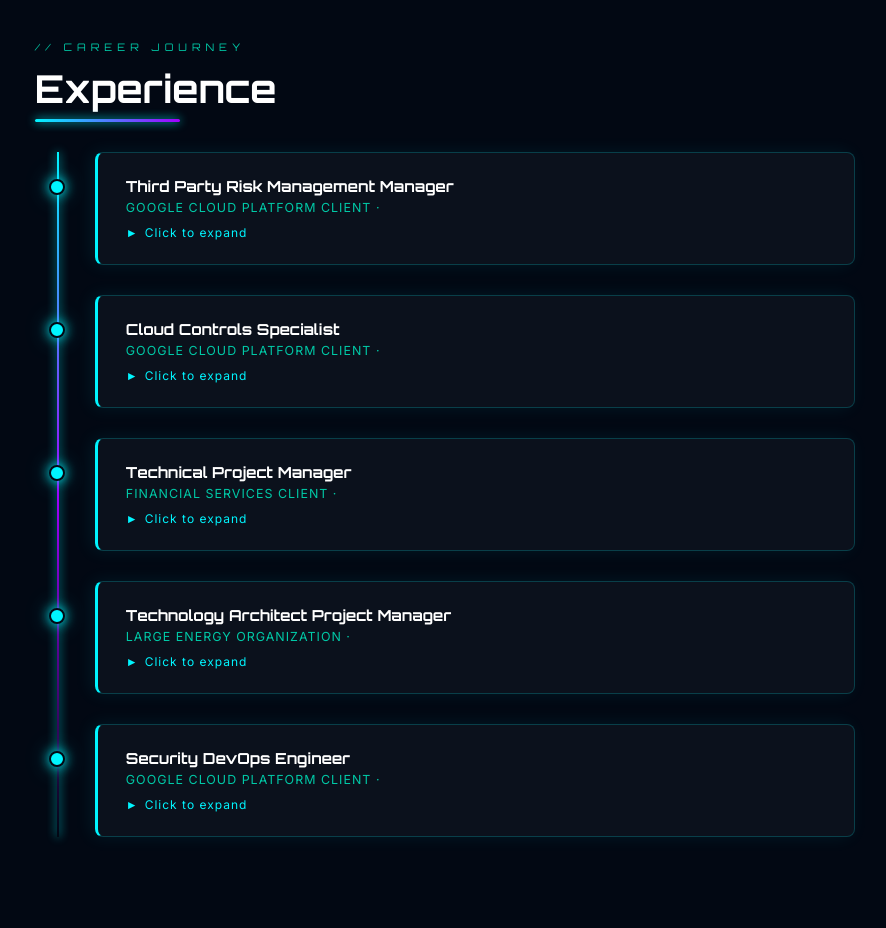
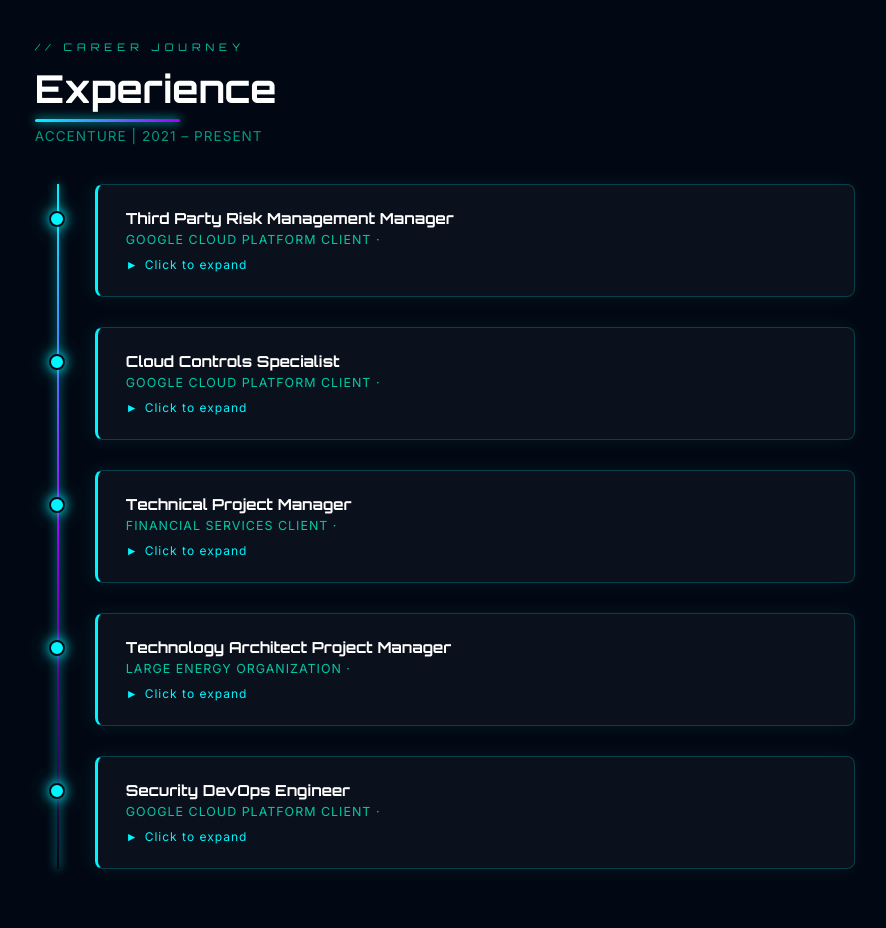
Before and after one commit to laurenuclarkacn/LaurenUC-Resume-External, a plain HTML site: page index.html in a window 1280 px wide. Shown: the part 1800-2728 px from the top of the page, without its empty margins (42-928 px from the left). Drawn offline with Linux system fonts and the light colour scheme.

Commit message:
Update index.html
update job experience

```diff
--- a/index.html
+++ b/index.html
@@ -441,6 +441,17 @@ She naturally operates at the intersection of business and technology, serving a
   <div class="reveal">
     <p class="section-label">// career journey</p>
     <h2 class="section-title">Experience</h2>
+    <p style="
+      margin-top:-24px;
+      margin-bottom:40px;
+      font-size:0.85rem;
+      letter-spacing:1px;
+      color:rgba(0,201,167,0.75);
+      text-transform:uppercase;
+    ">
+  Accenture | 2021 – Present
+</p>
+
     <div class="timeline">
 
       <!-- Role 1: TPRM Manager -->
```
